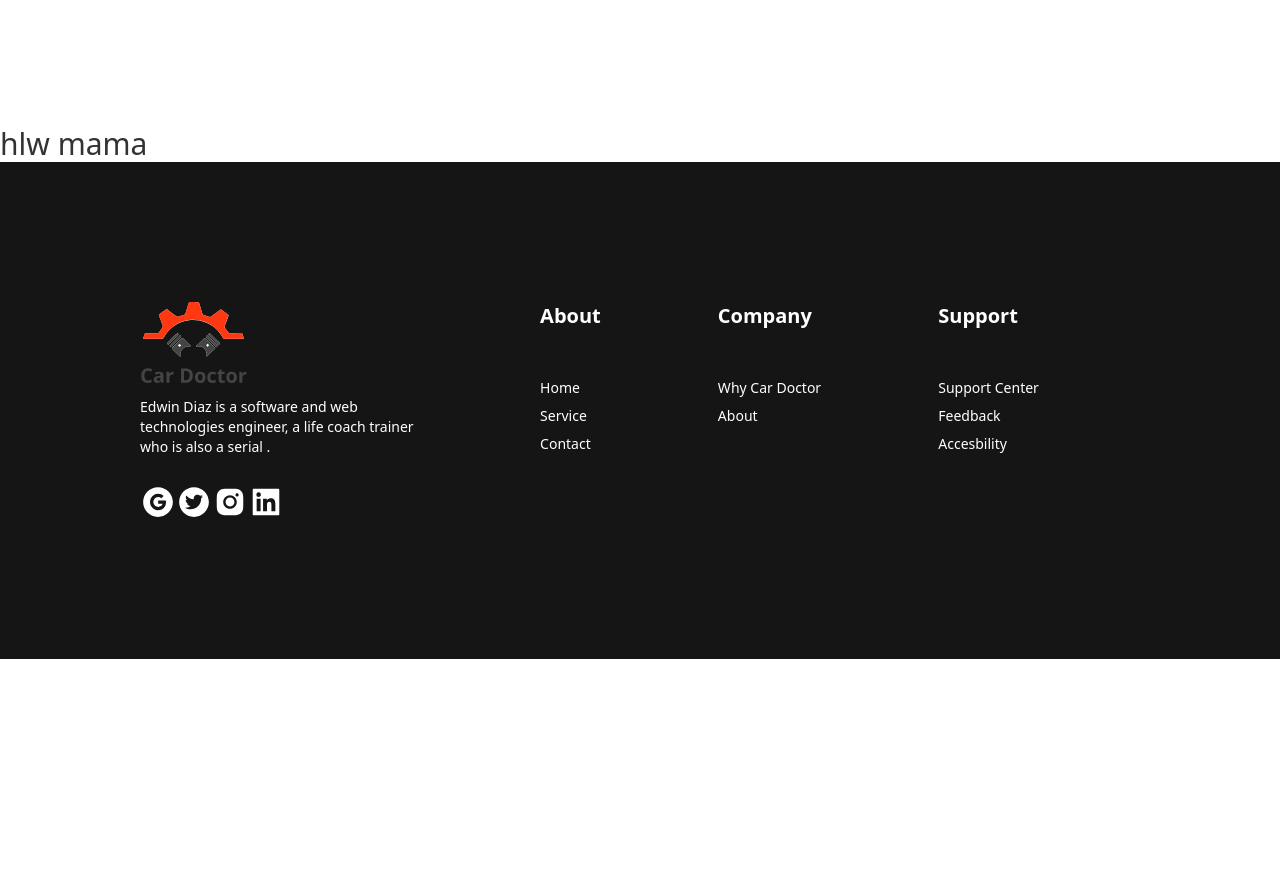
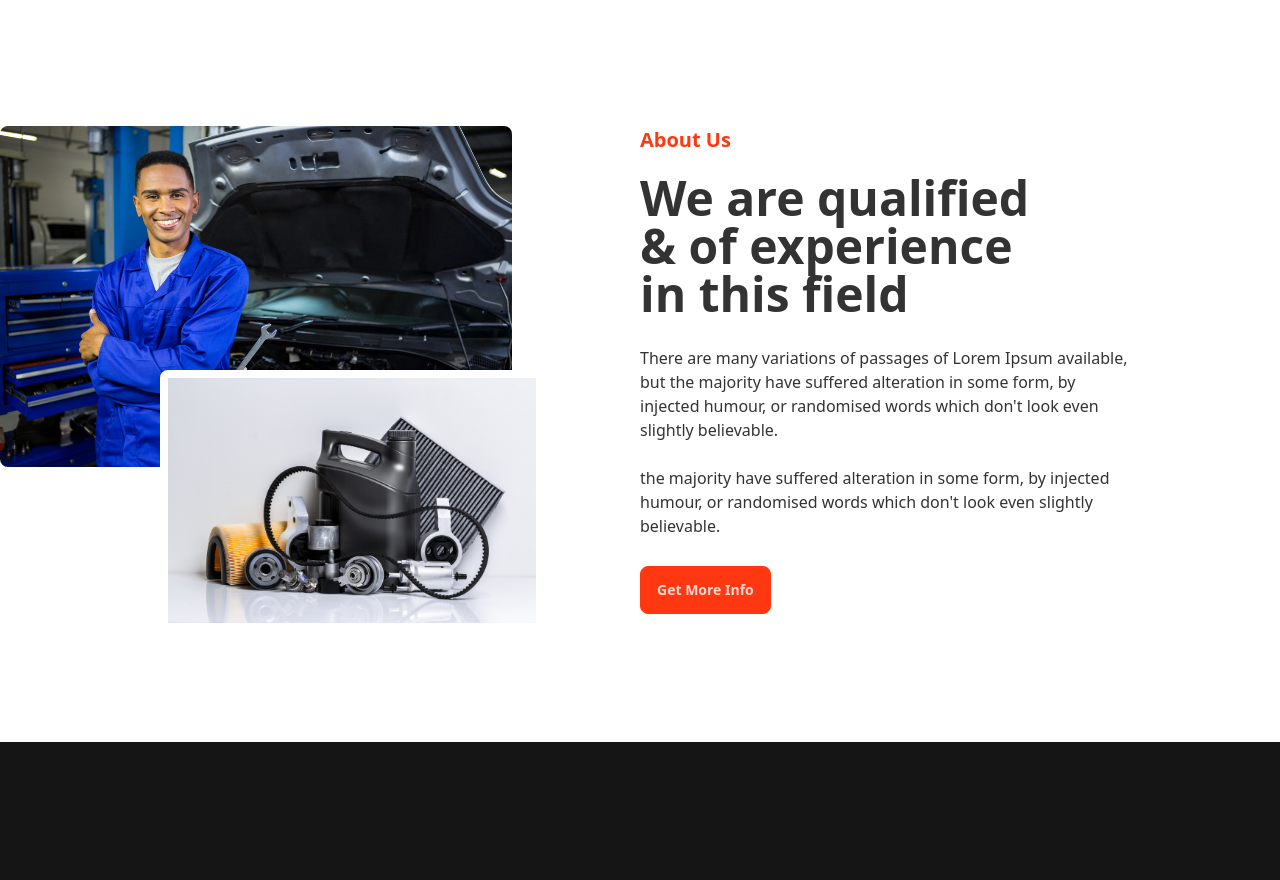
Before and after one commit to RittikSheikh/ginius-car, a React (Vite) app: page / in a window 1280 px wide. Shown: the part 953-1833 px from the top of the page. Before the commit the page ends 1612 px from the top, so only its background shows below. Built offline with nearby package versions, Linux system fonts and the light colour scheme.

Commit message:
about seciton done

```diff
--- a/src/App.jsx
+++ b/src/App.jsx
@@ -5,7 +5,7 @@ import router from './Routers/Router'
 function App() {
 
   return (
-    <div className='max-w-screen-2xl mx-auto'>
+    <div className='max-w-screen-2xl mx-auto p-1 md:p-0'>
       <RouterProvider router={router}></RouterProvider>
     </div>
   )
--- a/src/pages/Homes/AboutUs/AboutUs.jsx
+++ b/src/pages/Homes/AboutUs/AboutUs.jsx
@@ -1,8 +1,23 @@
+import person from '../../../assets/images/about_us/person.jpg';
+import parts from '../../../assets/images/about_us/parts.jpg';
 
 const AboutUs = () => {
     return (
-        <div>
-            <p className="text-3xl">hlw mama</p>
+        <div className="md:flex md:p-0 mb-32">
+            <div className="image-container md:w-1/2 mb-40 md:mb-0 relative">
+                <img src={person} className=' w-[90%] md:w-4/5 rounded-lg' alt="" />
+                <img src={parts} className='w-[75%] md:w-3/5 absolute top-2/4 left-1/4 md:left-1/4 border-8 border-white rounded-lg' alt="" />
+            </div>
+            <div className="details md:w-1/2">
+                <h2 className="text-xl font-bold text-secondary mb-5">About Us</h2>
+                <h1 className="font-bold text-5xl mb-7">We are qualified <br /> & of experience <br /> in this field</h1>
+                <div className='md:w-[489px] mb-7'>
+                <p>There are many variations of passages of Lorem Ipsum available, but the majority have suffered alteration in some form, by injected humour, or randomised words which {`don't`} look even slightly believable. </p>
+                <br />
+                <p>the majority have suffered alteration in some form, by injected humour, or randomised words which don't look even slightly believable. </p>
+                </div>
+                <button className='btn btn-secondary capitalize'>Get More Info</button>
+            </div>
         </div>
     );
 };
```
